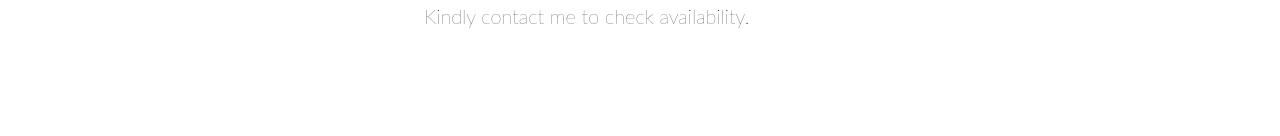
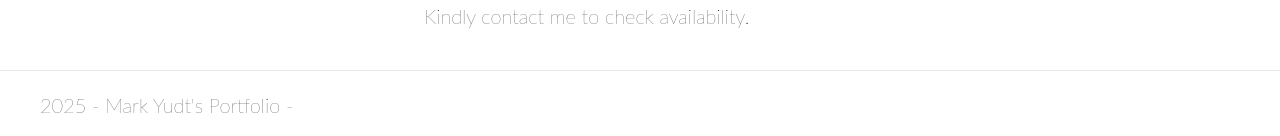
Before and after one commit to yudtie/nextjs-portfolio, a Next.js app: page / in a window 1280 px wide. Shown: the part 2742-2878 px from the top of the page. Before the commit the page ends 2812 px from the top, so only its background shows below. Built offline with nearby package versions, Linux system fonts and the light colour scheme.

Commit message:
added the footer

```diff
--- /dev/null
+++ b/components/Footer.tsx
@@ -0,0 +1,9 @@
+import React from 'react'
+
+type Props = {}
+
+export default function Footer({}: Props) {
+  return (
+    <footer className="px-10 py-5 text-left border-t-[1px]">2025 - Mark Yudt's Portfolio -</footer>
+  )
+}
--- a/pages/index.tsx
+++ b/pages/index.tsx
@@ -1,14 +1,16 @@
 import type{ NextPage } from "next";
 import Head from "next/head";
 import Header from "@/components/Header";
-import Hero from "@/components/Hero";
 import About from "@/components/About";
 import Work from "@/components/Work";
 import Capabilities from "@/components/Capabilities";
 import DesignDev from "@/components/DesignDev";
 import Contact from "@/components/Contact";
+import Footer from "@/components/Footer";
 
 const Home: NextPage = () => {
+
+
   return (
     <div className="text-lg md:text-lg xl:text-xl">
       <Head>
@@ -42,6 +44,8 @@ const Home: NextPage = () => {
         <Contact />
       </section>
 
+      <Footer />
+
     </div>
   );
 };
```
